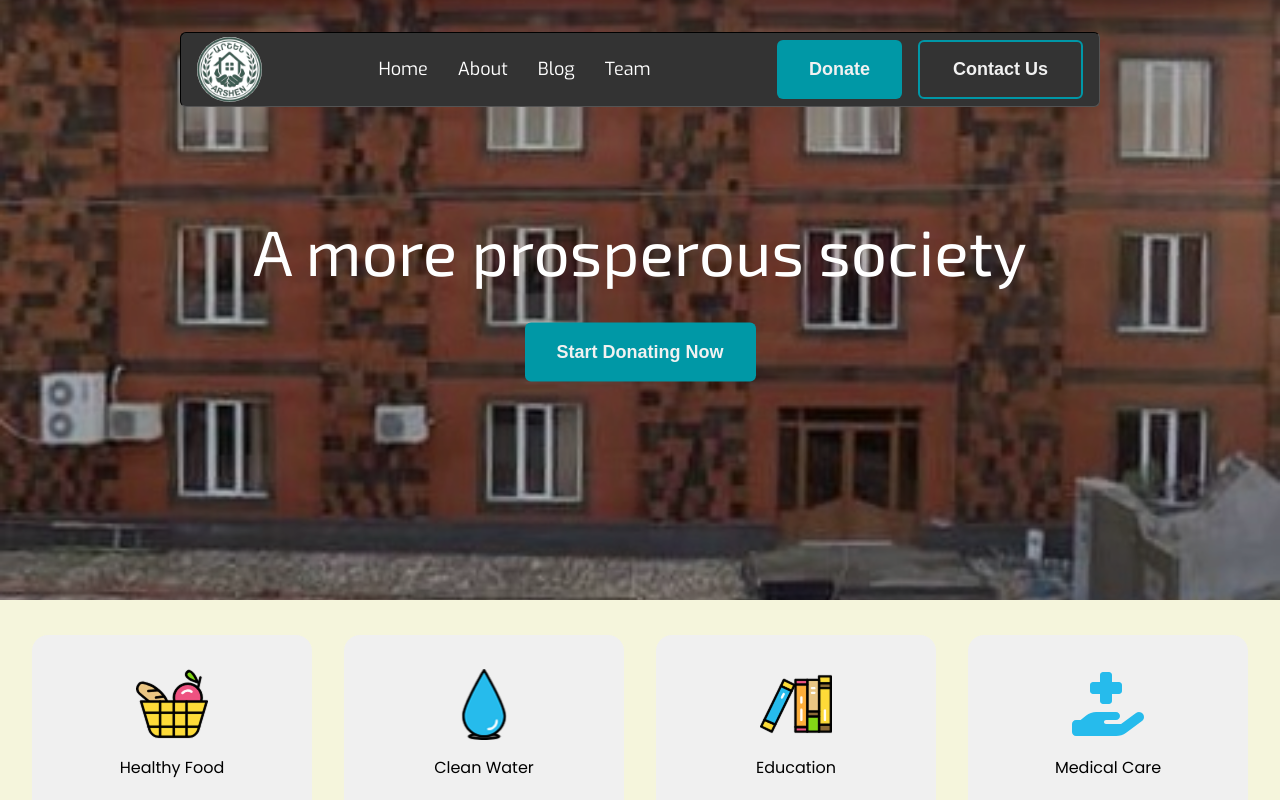
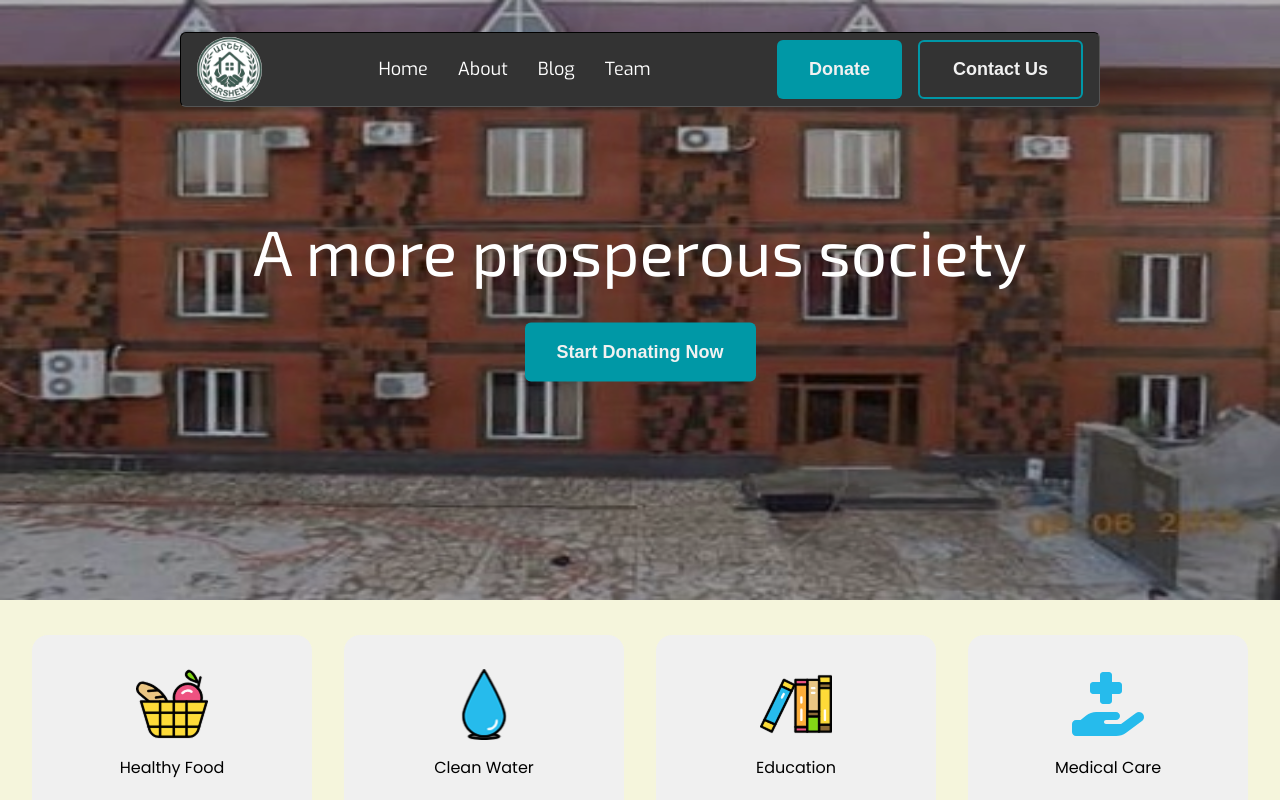
Before and after one commit to Davit0222/Arshen-charity, a React (Vite) app: page / in a window 1280 px wide. Shown: the top 800 px of the page. Built offline with nearby package versions, Linux system fonts and the light colour scheme.

Commit message:
changed hero image

```diff
--- a/src/component/Banner/style.css
+++ b/src/component/Banner/style.css
@@ -1,7 +1,7 @@
 .hero-banner img {
 	width: 100%;
 	height: 851px;
-	object-fit: cover;
+	object-fit: fill;
 	z-index: 1;
 	display: block;
 }
```
